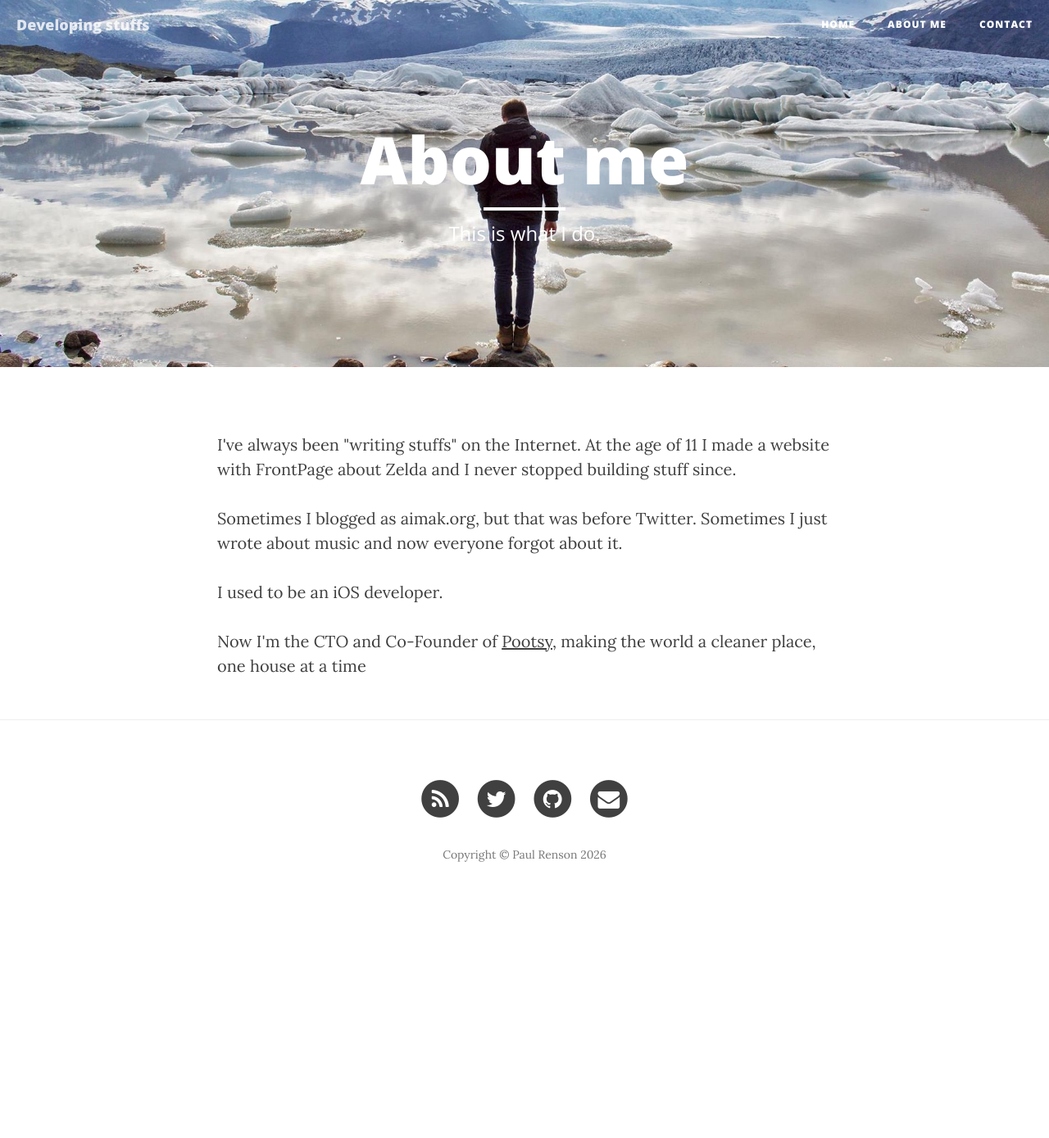
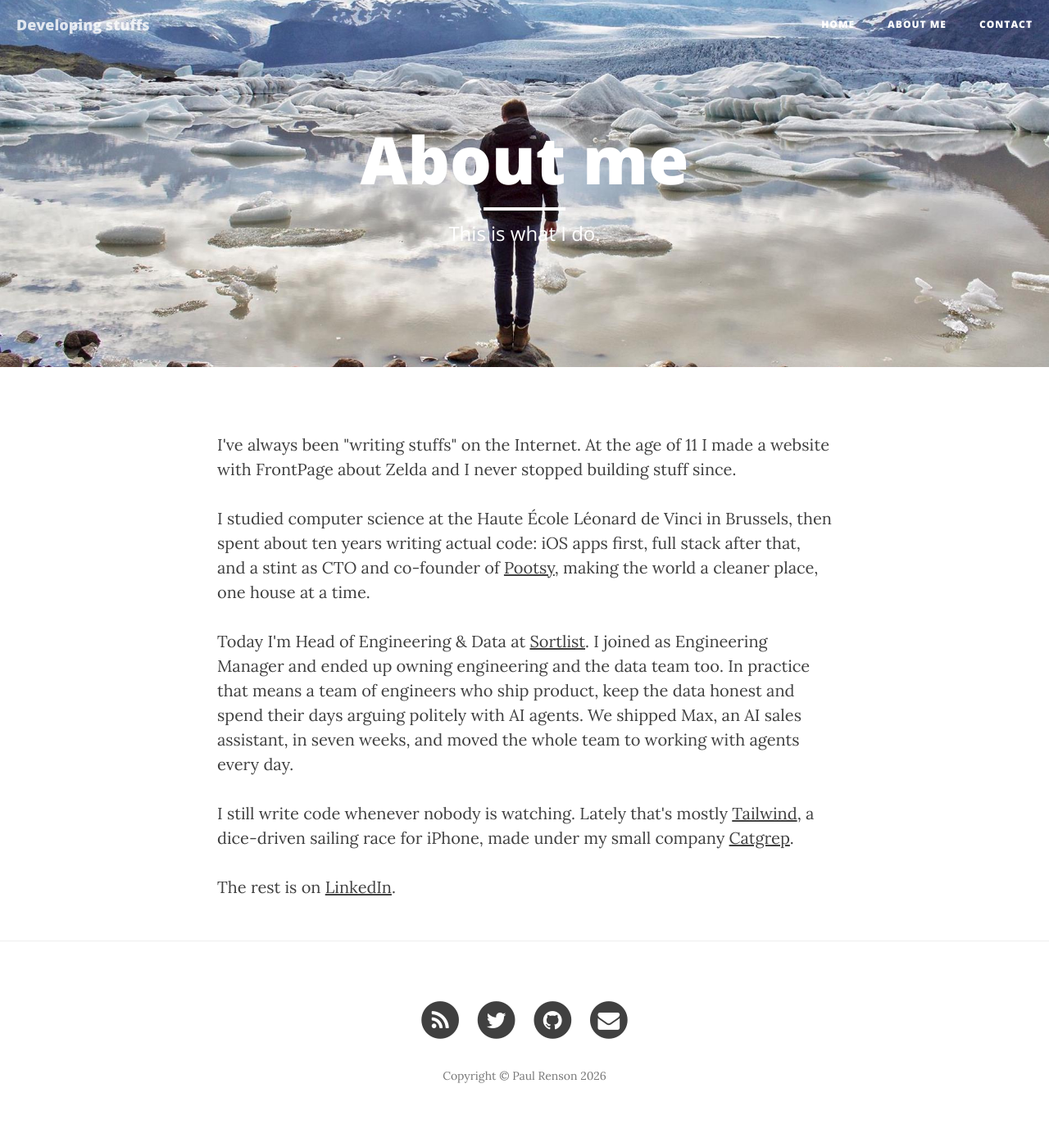
Before and after one commit to aimak/aimak.github.io, a Jekyll site: the page built from about.html, in a window 1280 px wide. Shown: the whole page at 82% size. Built offline with Jekyll 4.4.1, drawn with Linux system fonts in a browser that asks for light colours; nearby versions of some CDN libraries; before the commit the page ends 1119 px from its top, so only the background shows below that.

Commit message:
Refresh about page: Sortlist, Catgrep, Tailwind
Co-Authored-By: Claude Opus 5.5 <noreply@anthropic.com>
Claude-Session: https://claude.ai/code/session_016LGbWuNTySZQz7d5RebnQ1

```diff
--- a/about.html
+++ b/about.html
@@ -5,7 +5,8 @@ description: "This is what I do."
 header-img: "img/about-bg.jpg"
 ---
 
-<p>I've always been "writing stuffs" on the Internet. At the age of 11 I made a website with FrontPage about Zelda and I never stopped building stuff since.<p>
-<p>Sometimes I blogged as aimak.org, but that was before Twitter. Sometimes I just wrote about music and now everyone forgot about it.</p>
-<p>I used to be an iOS developer<!-- but then I joined <a href="http://pootsy.be">Pootsy</a>-->.</p>
-<p>Now I'm the CTO and Co-Founder of <a href="https://pootsy.be">Pootsy</a>, making the world a cleaner place, one house at a time</p>
+<p>I've always been "writing stuffs" on the Internet. At the age of 11 I made a website with FrontPage about Zelda and I never stopped building stuff since.</p>
+<p>I studied computer science at the Haute École Léonard de Vinci in Brussels, then spent about ten years writing actual code: iOS apps first, full stack after that, and a stint as CTO and co-founder of <a href="https://pootsy.be">Pootsy</a>, making the world a cleaner place, one house at a time.</p>
+<p>Today I'm Head of Engineering &amp; Data at <a href="https://www.sortlist.com">Sortlist</a>. I joined as Engineering Manager and ended up owning engineering and the data team too. In practice that means a team of engineers who ship product, keep the data honest and spend their days arguing politely with AI agents. We shipped Max, an AI sales assistant, in seven weeks, and moved the whole team to working with agents every day.</p>
+<p>I still write code whenever nobody is watching. Lately that's mostly <a href="https://catgrep.be/tailwind/">Tailwind</a>, a dice-driven sailing race for iPhone, made under my small company <a href="https://catgrep.be">Catgrep</a>.</p>
+<p>The rest is on <a href="https://www.linkedin.com/in/paulrenson/">LinkedIn</a>.</p>
```
